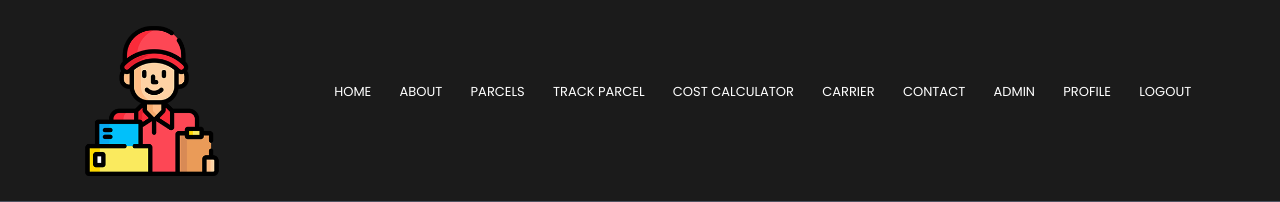
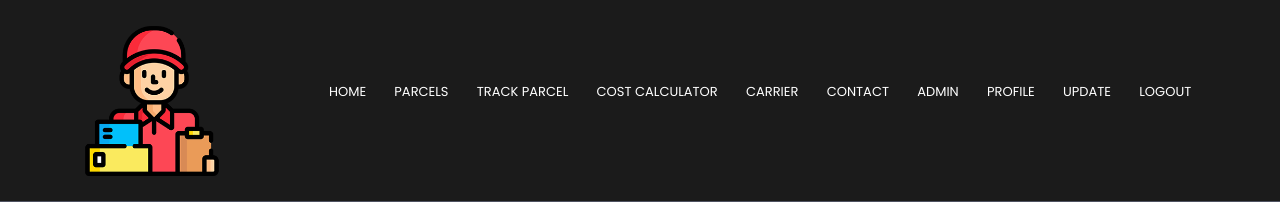
Before and after one commit to Jaber-Al-Siam/Online-Courier-Service-Management, a Django app: page / in a window 1280 px wide. Shown: the top 202 px of the page. Run offline with Django 3.2, Linux system fonts and the light colour scheme; the visitor is signed in with stand-in values (Sample User, id 1); some libraries are stand-ins or nearby versions.

Commit message:
edited navigation item link

```diff
--- a/templates/navigation.html
+++ b/templates/navigation.html
@@ -6,7 +6,6 @@
         <i class="fa fa-times" onclick="hideMenu()"></i>
         <ul>
             <li><a href="{% url 'users:home' %}">HOME</a></li>
-            <li><a href="">ABOUT</a></li>
             <li><a href="{% url 'parcels:parcels' %}">PARCELS</a></li>
             <li><a href="{% url 'parcels:track' %}">TRACK PARCEL</a></li>
             <li><a href="{% url 'parcels:cost_calculator' %}">COST CALCULATOR</a></li>
@@ -18,6 +17,7 @@
                     <li><a href="/admin/">ADMIN</a></li>
                 {% endif %}
                 <li><a href="{% url 'users:user_detail' user.id %}">PROFILE</a></li>
+                <li><a href="{% url 'users:customer_update' user.id %}">UPDATE</a></li>
                 <li><a href="{% url 'users:logout' %}">LOGOUT</a></li>
 
             {% else %}
```
